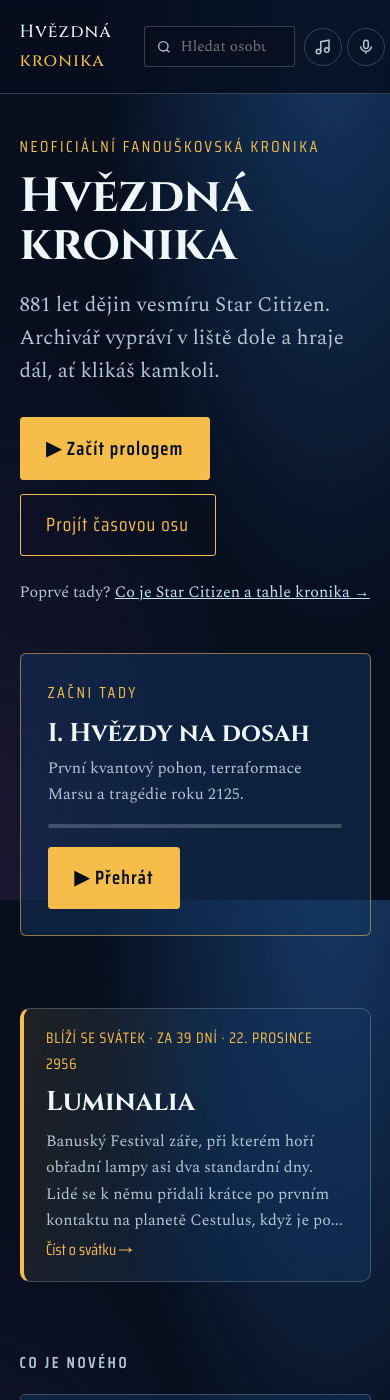
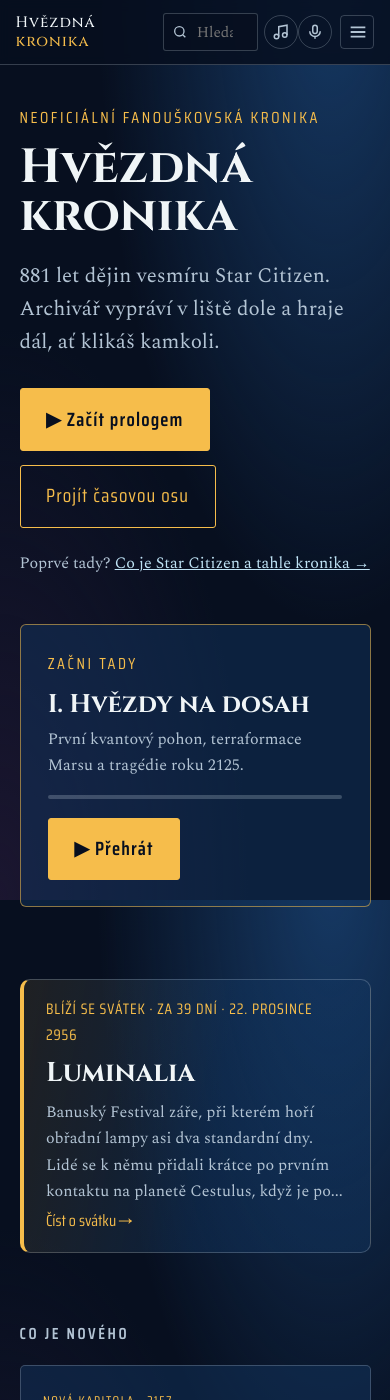
Before and after one commit to dadotik-eng/kronika-vesmiru, a Jekyll site: the page built from index.html, in a window 390 px wide and 1400 px high. Built offline with Jekyll 4.4.1, drawn with Linux system fonts in a browser that asks for light colours.

Commit message:
Hlavička: na telefonu tlačítko menu nevyčnívá mimo obrazovku, na notebooku menu v jednom řádku
Co-Authored-By: Claude Opus 5.5 <noreply@anthropic.com>
Claude-Session: https://claude.ai/code/session_019nmCp42rAmbc4M4RKrxxCM

```diff
--- a/assets/css/styl.css
+++ b/assets/css/styl.css
@@ -332,7 +332,7 @@ html.prehravac-otevreny { overflow: hidden; }
 .pb-otevrit:hover, .pb-zavrit:hover { color: var(--text); border-color: var(--led); }
 .pb-zavrit { padding: .45rem .6rem; }
 
-@media (max-width: 1100px) {
+@media (max-width: 1300px) {
   .menu-tlacitko { display: grid; order: 3; }
   .hlavicka nav {
     display: none; position: absolute; left: 0; right: 0; top: 100%; flex-direction: column; align-items: stretch; gap: 0;
@@ -801,3 +801,25 @@ main h1[tabindex="-1"]:focus, main[tabindex="-1"]:focus { outline: none; }
 .vz-platno.vz-zamereno .vz-karta.vz-soused { opacity: 1; }
 .vz-platno.vz-zamereno .vz-karta.vz-vybrana { opacity: 1; border-color: var(--akcent); box-shadow: 0 0 0 2px rgba(246,189,75,.35); }
 .vz-panel { max-height: none; margin-top: 1.2rem; }
+
+/* Hlavička: na notebooku menu v jednom řádku, na telefonu nic nepřetéká do strany */
+@media (max-width: 1500px) and (min-width: 1301px) {
+  .hlavicka { gap: .75rem 1.2rem; }
+  .hlavicka nav { gap: .95rem; }
+  .hlavicka nav a { font-size: .92rem; letter-spacing: .07em; }
+  .hledani input { width: 8.5rem; }
+}
+@media (max-width: 640px) {
+  .hlavicka { gap: .5rem; padding: .8rem 4%; }
+  .logo { flex: 0 1 auto; min-width: 0; font-size: 1.02rem; line-height: 1.25; }
+  .nastroje { gap: .35rem; flex: none; }
+  .ztlumit, .menu-tlacitko { width: 34px; height: 34px; }
+  .hledani { padding: .3rem .5rem; }
+  .hledani input { width: 4.6rem; }
+  .hledani:focus-within input { width: 8rem; }
+}
+@media (max-width: 420px) {
+  .logo { font-size: .95rem; }
+  .hledani input { width: 3.4rem; }
+  .hledani:focus-within input { width: 6.5rem; }
+}
```
